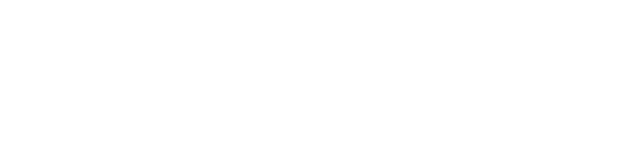
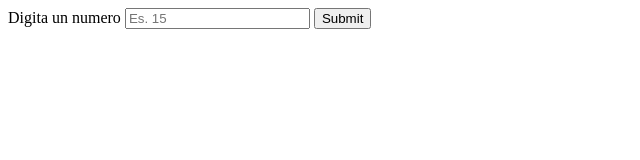
Before and after one commit to mariannacoppa/js-jsnacks-blocco-1, a plain HTML site: page jsnack2/index.html in a window 1280 px wide. Shown: the whole page, without its empty margins (0-640 px from the left). Drawn offline with Linux system fonts and the light colour scheme.

Commit message:
[UPD] created empty array

```diff
--- a/jsnack2/index.html
+++ b/jsnack2/index.html
@@ -6,7 +6,11 @@
     <title>Document</title>
 </head>
 <body>
-    <div class="jsnack2"></div>
+    <div class="jsnack2">
+        <label for="InputNumber1" class="form-label">Digita un numero</label>
+        <input type="number" class="form-control" id="number" placeholder="Es. 15" required>
+        <button type="submit" class="col-1 m-2 btn btn-sm btn-primary" id="submit">Submit</button>
+    </div>
     <script src="script.js" type="text/javascript"></script>
 </body>
 </html>
--- a/jsnack2/script.js
+++ b/jsnack2/script.js
@@ -1,3 +1,4 @@
 // SNACK 2:
 // Crea un array vuoto.
+let array = [];
 // Chiedi per 6 volte all’utente di inserire un numero, se è dispari inseriscilo nell'array
```
